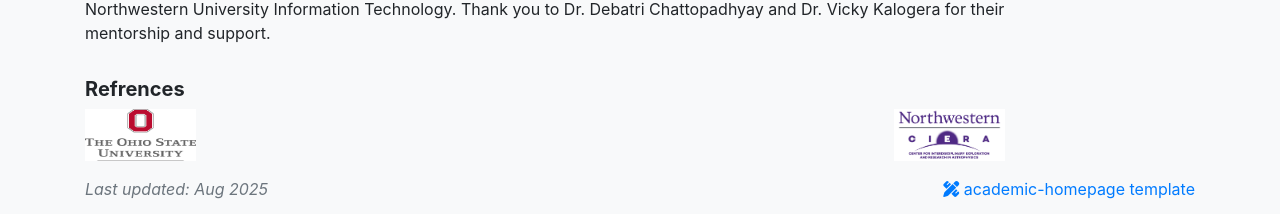
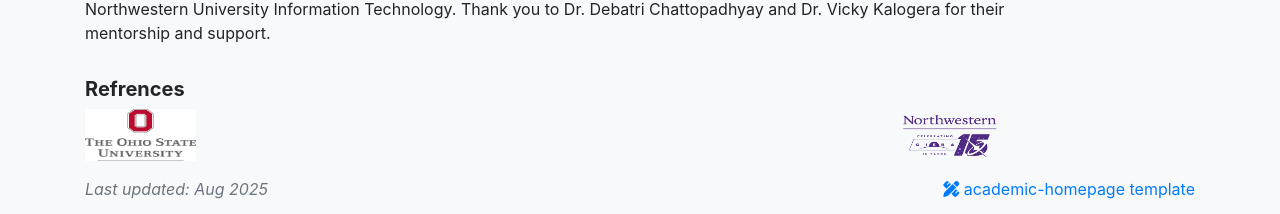
Before and after one commit to Jorie286/homepage, a Jekyll site: the page built from project_pages/selection_effects_full.html, in a window 1280 px wide and 900 px high, scrolled down 578 px. Shown: the part 683-897 px from the top of the window. Built offline with Jekyll 4.4.1, drawn with Linux system fonts in a browser that asks for light colours; nearby versions of some CDN libraries; a style sheet for code colours, icons or effects is not loaded.

Commit message:
Update selection_effects_full.html
Change northwestern logo image.

```diff
--- a/project_pages/selection_effects_full.html
+++ b/project_pages/selection_effects_full.html
@@ -40,7 +40,7 @@ Technology. Thank you to Dr. Debatri Chattopadhyay and Dr. Vicky Kalogera for th
 
         <h5>Refrences</h5>
         <footer>
-          <img align="right" src="/homepage/assets/images/badges/CIERA_vertical_lockup_purple_003-1kfx0s0.png" style="height:52.3px;width:111px;left:222px;" alt="Northwestern University CIERA logo">
+          <img align="right" src="/homepage/assets/images/badges/Ciera Logo FINAL_CIERA_15_NW_purple_stars_vert.png" style="height:52.3px;width:111px;left:222px;" alt="Northwestern University CIERA logo">
           <img align="left" src="/homepage/assets/images/badges/Display_Image_TheOhioStateUniversity_DoNotUse.png" style="height:52.3px;width:111px;right:222px;" alt="Ohio State University logo">
         </footer>
     </div>
```
